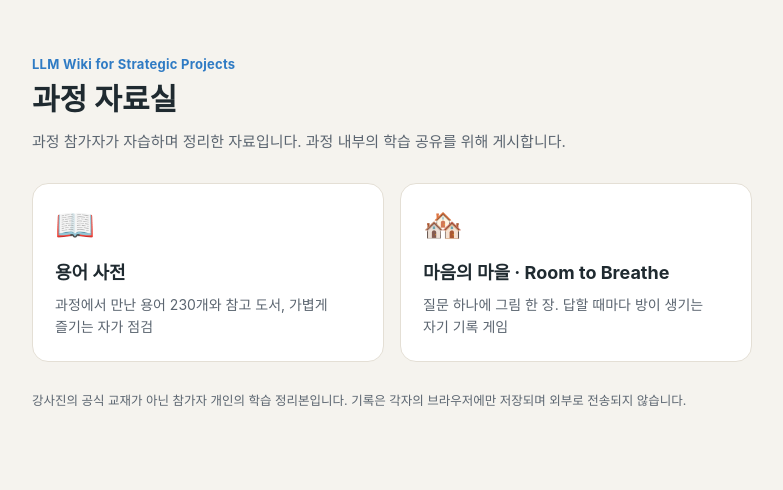
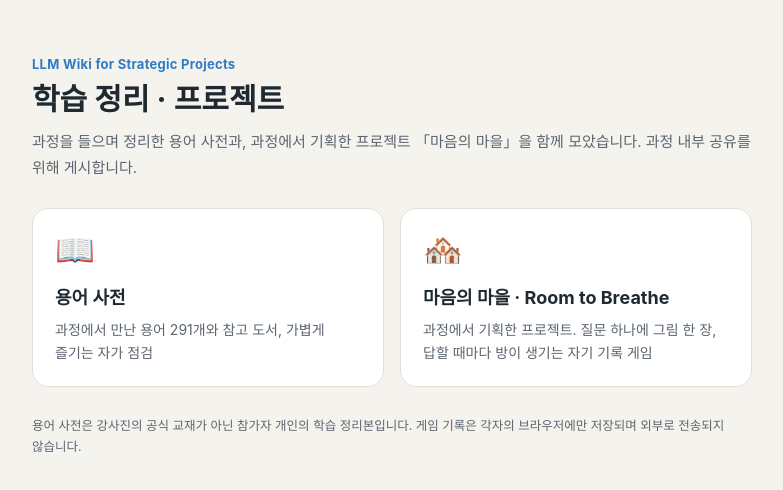
Before and after one commit to automong/lkfsp, a plain HTML site: page index.html in a window 1280 px wide. Shown: the whole page, without its empty margins (248-1031 px from the left). Drawn offline with Linux system fonts and the light colour scheme.

Commit message:
자료실 첫 화면: 제목을 '학습 정리 · 프로젝트'로, 설명에서 '자습' 대신 내용 소개, 용어 수 291개로
Co-Authored-By: Claude Opus 5 <noreply@anthropic.com>

```diff
--- a/index.html
+++ b/index.html
@@ -1,5 +1,5 @@
 <!doctype html><html lang="ko"><head><meta charset="utf-8"><meta name="viewport" content="width=device-width,initial-scale=1">
-<title>LLM Wiki for Strategic Projects 자료실</title>
+<title>LLM Wiki for Strategic Projects 학습 정리·프로젝트</title>
 <style>
 :root{--bg:#f5f3ee;--card:#fff;--ink:#1f2a30;--ink2:#5b6570;--line:#e4dfd5;--acc:#2f7bc4}
 *{box-sizing:border-box}body{margin:0;background:var(--bg);color:var(--ink);font-family:-apple-system,"Apple SD Gothic Neo","Pretendard","Noto Sans KR",sans-serif;word-break:keep-all}
@@ -14,11 +14,11 @@ a.card:hover,a.card:focus-visible{border-color:var(--acc);box-shadow:0 8px 24px
 .note{margin-top:28px;font-size:12.5px;color:var(--ink2);line-height:1.7}
 </style></head><body><main>
 <p class="eyebrow">LLM Wiki for Strategic Projects</p>
-<h1>과정 자료실</h1>
-<p class="lead">과정 참가자가 자습하며 정리한 자료입니다. 과정 내부의 학습 공유를 위해 게시합니다.</p>
+<h1>학습 정리 · 프로젝트</h1>
+<p class="lead">과정을 들으며 정리한 용어 사전과, 과정에서 기획한 프로젝트 「마음의 마을」을 함께 모았습니다. 과정 내부 공유를 위해 게시합니다.</p>
 <div class="grid">
-<a class="card" href="dictionary.html"><div class="em">📖</div><h2>용어 사전</h2><p>과정에서 만난 용어 230개와 참고 도서, 가볍게 즐기는 자가 점검</p></a>
-<a class="card" href="village.html"><div class="em">🏘️</div><h2>마음의 마을 · Room to Breathe</h2><p>질문 하나에 그림 한 장. 답할 때마다 방이 생기는 자기 기록 게임</p></a>
+<a class="card" href="dictionary.html"><div class="em">📖</div><h2>용어 사전</h2><p>과정에서 만난 용어 291개와 참고 도서, 가볍게 즐기는 자가 점검</p></a>
+<a class="card" href="village.html"><div class="em">🏘️</div><h2>마음의 마을 · Room to Breathe</h2><p>과정에서 기획한 프로젝트. 질문 하나에 그림 한 장, 답할 때마다 방이 생기는 자기 기록 게임</p></a>
 </div>
-<p class="note">강사진의 공식 교재가 아닌 참가자 개인의 학습 정리본입니다. 기록은 각자의 브라우저에만 저장되며 외부로 전송되지 않습니다.</p>
+<p class="note">용어 사전은 강사진의 공식 교재가 아닌 참가자 개인의 학습 정리본입니다. 게임 기록은 각자의 브라우저에만 저장되며 외부로 전송되지 않습니다.</p>
 </main></body></html>
```
